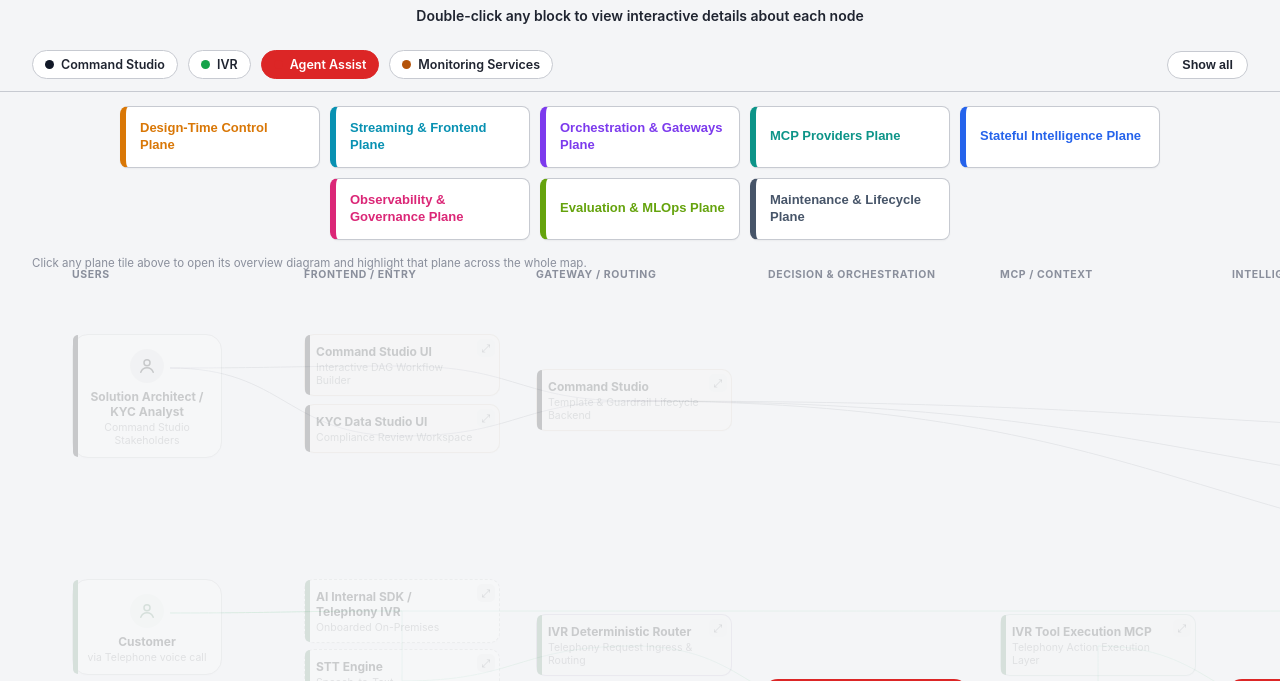
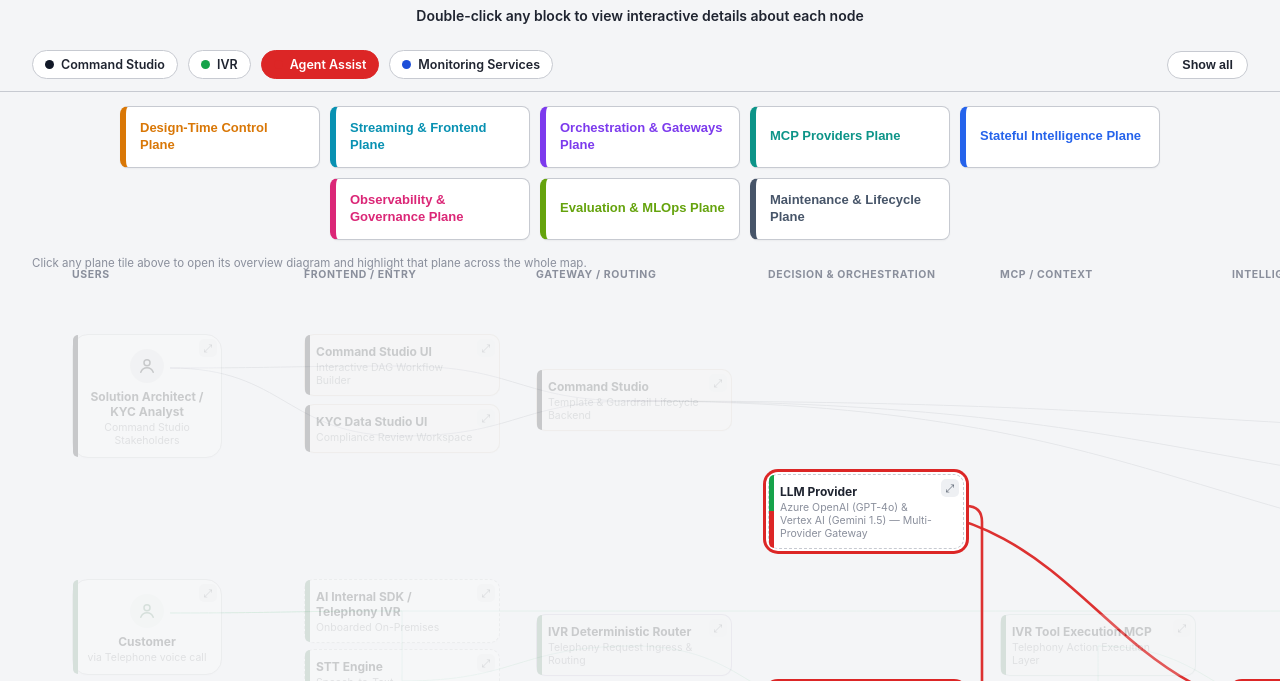
Before and after one commit to DineshSekar28/generative-omnichannel-orchestrator, a plain HTML site: page master-architecture-interactive.html in a window 1280 px wide. Shown: the part 51-732 px from the top of the page. Drawn offline with Linux system fonts and the light colour scheme.

Commit message:
Fix: Update color scheme and add diagrams for external services to enhance visual clarity and documentation

```diff
--- a/master-architecture-interactive.html
+++ b/master-architecture-interactive.html
@@ -5,7 +5,7 @@
 <title>End-to-End Interactive Flow Map</title>
 <style>
   :root{
-    --cs:#111827; --ivr:#16a34a; --aa:#dc2626; --sup:#b45309;
+    --cs:#111827; --ivr:#16a34a; --aa:#dc2626; --sup:#1d4ed8;
     --bg:#f4f5f7; --card:#ffffff; --ink:#1f2430; --muted:#8a8f9c; --line:#c7cad1;
   }
   *{box-sizing:border-box;}
@@ -67,7 +67,7 @@
   .node.user .icon svg{width:20px;height:20px;}
   .node.external{border-style:dashed;}
   .node.store{border-radius:8px;}
-  .node.support{border-color:#e9c193;}
+  .node.support{border-color:#a5c0f5;}
   .node.dim{opacity:.2;filter:grayscale(70%);}
   .node.plane-hit{box-shadow:0 0 0 2px #fff, 0 0 0 5px #4f46e5;}
   .node.hit{box-shadow:0 0 0 2px #fff, 0 0 0 5px var(--ring1), 0 0 0 8px var(--ring2);}
@@ -160,14 +160,14 @@ const COLUMNS = [
 ];
 
 const nodes = [
-  {id:"U-CS",  col:0, row:0,   flows:["cs"],  type:"user", label:"Solution Architect / KYC Analyst", sub:"Command Studio Stakeholders"},
-  {id:"U-IVR", col:0, row:3.5, flows:["ivr"], type:"user", label:"Customer", sub:"via Telephone voice call"},
-  {id:"U-AA",  col:0, row:7,   flows:["aa"],  type:"user", label:"Contact Center Agent", sub:"Live Agent"},
+  {id:"U-CS",  col:0, row:0,   flows:["cs"],  type:"user", label:"Solution Architect / KYC Analyst", sub:"Command Studio Stakeholders", diagram:"diagrams/services/External/solution-architect-kyc-analyst.png"},
+  {id:"U-IVR", col:0, row:3.5, flows:["ivr"], type:"user", label:"Customer", sub:"via Telephone voice call", diagram:"diagrams/services/External/customer-telephony.png"},
+  {id:"U-AA",  col:0, row:7,   flows:["aa"],  type:"user", label:"Contact Center Agent", sub:"Live Agent", diagram:"diagrams/services/External/contact-center-agent.png"},
 
   {id:"CS-UI1",col:1, row:0,   flows:["cs"],  label:"svc-v-commandstudio-workflow", pseudo:"Command Studio UI", sub:"Interactive DAG Workflow Builder", plane:"P1", diagram:"diagrams/services/plane-01/commandstudio-workflow-ui.png"},
   {id:"CS-UI2",col:1, row:1,   flows:["cs"],  label:"svc-v-kyc-datastudio", pseudo:"KYC Data Studio UI", sub:"Compliance Review Workspace", plane:"P1", diagram:"diagrams/services/plane-01/kyc-datastudio-ui.png"},
-  {id:"IVR-EXT1",col:1,row:3.5,flows:["ivr"], type:"external", label:"AI Internal SDK / Telephony IVR", sub:"Onboarded On-Premises"},
-  {id:"IVR-EXT2",col:1,row:4.5,flows:["ivr"], type:"external", label:"STT Engine", sub:"Speech-to-Text"},
+  {id:"IVR-EXT1",col:1,row:3.5,flows:["ivr"], type:"external", label:"AI Internal SDK / Telephony IVR", sub:"Onboarded On-Premises", diagram:"diagrams/services/External/ai-internal-sdk-telephony-ivr.png"},
+  {id:"IVR-EXT2",col:1,row:4.5,flows:["ivr"], type:"external", label:"STT Engine", sub:"Speech-to-Text", diagram:"diagrams/services/External/stt-engine.png"},
   {id:"AA-UI", col:1, row:7,   flows:["aa"],  label:"svc-v-chatbot-agentassist", pseudo:"Agent Copilot UI", sub:"Real-Time Agent Desktop Panel", plane:"P2", diagram:"diagrams/services/plane-02/agentassist-ui.png"},
   {id:"AA-WS", col:1, row:8,   flows:["aa"],  label:"svc-d-chatbot-ast-ls", pseudo:"Agent Real-Time Live Streaming", sub:"WebSocket Session Streaming Engine", plane:"P2", diagram:"diagrams/services/plane-02/agentassist-livestream-engine.png"},
 
@@ -186,12 +186,13 @@ const nodes = [
   {id:"MODELS", col:5,row:6,   flows:["ivr","aa"], label:"svc-d-mlmodels", pseudo:"Model Server Library", sub:"Embedding & Inference Serving Layer", plane:"P5", diagram:"diagrams/services/plane-05/ml-model-server.png"},
   {id:"PII",    col:5,row:7,   flows:["ivr","aa"], label:"svc-d-genai-pii-redaction", pseudo:"PII Guardrails", sub:"Sensitive Data Detection & Redaction", plane:"P6", diagram:"diagrams/services/plane-06/pii-redaction-service.png"},
 
-  {id:"TTS",    col:6,row:3.5, flows:["ivr"], type:"external", label:"TTS Engine", sub:"Text-to-Speech"},
+  {id:"TTS",    col:6,row:3.5, flows:["ivr"], type:"external", label:"TTS Engine", sub:"Text-to-Speech", diagram:"diagrams/services/External/tts-engine.png"},
+  {id:"LLM",    col:3,row:2,   flows:["ivr","aa"], type:"external", label:"LLM Provider", sub:"Azure OpenAI (GPT-4o) & Vertex AI (Gemini 1.5) — Multi-Provider Gateway", diagram:"diagrams/services/External/llm-provider.png"},
   {id:"DBSYNC", col:6,row:8.5, flows:["aa","support"], type:"support", label:"svc-c-chatbot-dbsync-ast-bs", pseudo:"Neo4j Graph Hygiene & DB Sync", sub:"Background Graph Cleanup & Sync", plane:"P8", diagram:"diagrams/services/plane-08/neo4j-dbsync-service.png"},
 
-  {id:"MONGO",  col:7,row:1,   flows:["cs","ivr","aa"], type:"store", label:"MongoDB", sub:"Sessions, Templates, Logs", diagram:null},
-  {id:"NEO4J",  col:7,row:2,   flows:["cs","ivr","aa"], type:"store", label:"Neo4j", sub:"Knowledge Graph", diagram:null},
-  {id:"PG",     col:7,row:3,   flows:["cs","ivr","aa"], type:"store", label:"PostgreSQL + pgvector", sub:"Vector Store", diagram:null},
+  {id:"MONGO",  col:7,row:1,   flows:["cs","ivr","aa"], type:"store", label:"MongoDB", sub:"Sessions, Templates, Logs", diagram:"diagrams/services/External/mongodb.png"},
+  {id:"NEO4J",  col:7,row:2,   flows:["cs","ivr","aa"], type:"store", label:"Neo4j", sub:"Knowledge Graph", diagram:"diagrams/services/External/neo4j.png"},
+  {id:"PG",     col:7,row:3,   flows:["cs","ivr","aa"], type:"store", label:"PostgreSQL + pgvector", sub:"Vector Store", diagram:"diagrams/services/External/postgresql-pgvector.png"},
 
   // Supporting services band — Plane 6-8, not part of the real-time request path
   {id:"MON",     col:2, row:10,   flows:["support"], type:"support", label:"svc-d-luna-monitoring", pseudo:"Real-Time Analytics & Logging", sub:"Operational Dashboards & Usage Metrics", plane:"P6", diagram:"diagrams/services/plane-06/monitoring-service.png"},
@@ -209,6 +210,7 @@ const edges = [
 
   ["U-IVR","IVR-EXT1",["ivr"]], ["IVR-EXT1","IVR-EXT2",["ivr"]], ["IVR-EXT2","IVR-GW",["ivr"]],
   ["IVR-GW","ORCH",["ivr"]], ["ORCH","GENAI",["ivr"]], ["ORCH","MCP-CORE",["ivr"]],
+  ["GENAI","LLM",["ivr"]], ["ML","LLM",["ivr"]],
   ["MCP-CORE","MCP-IVR",["ivr"]], ["MCP-IVR","ML",["ivr"]],
   ["ML","MODELS",["ivr"]], ["ML","PII",["ivr"]],
   ["ML","NEO4J",["ivr"]], ["ML","MONGO",["ivr"]],
@@ -218,6 +220,7 @@ const edges = [
 
   ["U-AA","AA-UI",["aa"]], ["AA-UI","AA-WS",["aa"]], ["AA-WS","AA-GW",["aa"]],
   ["AA-GW","ORCH",["aa"]], ["ORCH","GENAI",["aa"]], ["ORCH","MCP-CORE",["aa"]],
+  ["GENAI","LLM",["aa"]], ["ML","LLM",["aa"]],
   ["MCP-CORE","MCP-AA",["aa"]], ["MCP-AA","ML",["aa"]],
   ["ML","MODELS",["aa"]], ["ML","PII",["aa"]],
   ["ML","NEO4J",["aa"]], ["ML","MONGO",["aa"]],
@@ -234,7 +237,7 @@ const edges = [
   ["MON","MONGO",["support"]], ["NEARRT","MONGO",["support"]],
 ];
 
-const FLOWCOLOR = {cs:"#111827", ivr:"#16a34a", aa:"#dc2626", support:"#b45309"};
+const FLOWCOLOR = {cs:"#111827", ivr:"#16a34a", aa:"#dc2626", support:"#1d4ed8"};
 const PLANECOLOR = "#4f46e5";
 function mixWithWhite(hex, ratio){
   const r = parseInt(hex.slice(1,3),16), g = parseInt(hex.slice(3,5),16), b = parseInt(hex.slice(5,7),16);
@@ -321,7 +324,7 @@ nodes.forEach(n=>{
   });
   el.appendChild(bars);
 
-  if(n.type!=="user"){
+  {
     const btn = document.createElement("button");
     btn.className = "view-btn";
     btn.title = "View diagram";
```
Also changed, not shown: diagrams/services/External/ai-internal-sdk-telephony-ivr.png (added), diagrams/services/External/mongodb.png (added), diagrams/services/External/postgresql-pgvector.png (added), diagrams/services/External/stt-engine.png (added), diagrams/services/External/tts-engine.png (added), 5 other files.
